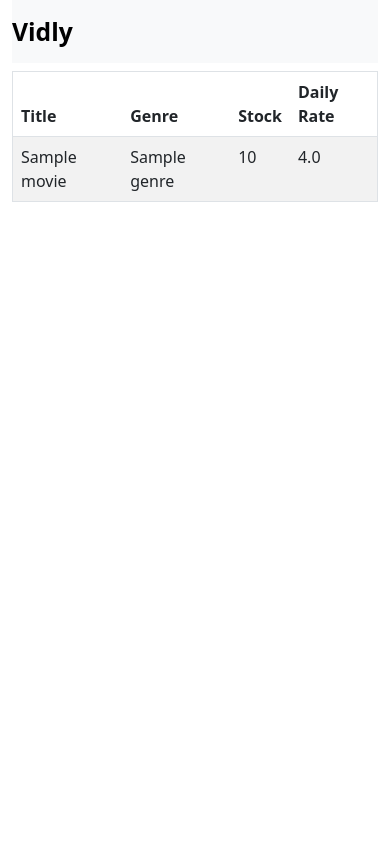
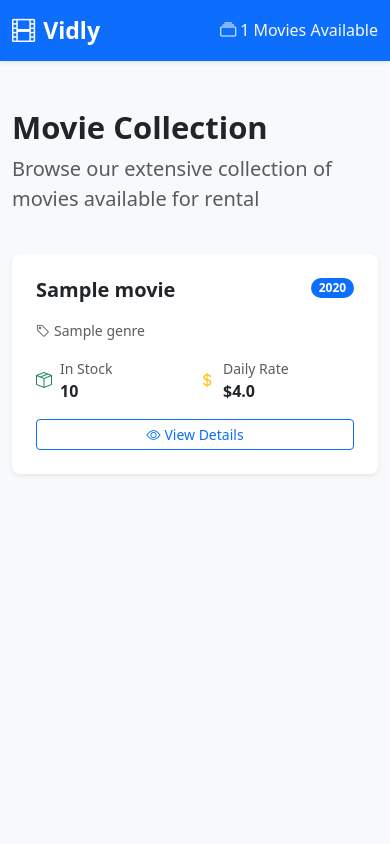
Before and after one commit to salmancrc/django-vidly, a Django app: page /movies/ in a window 390 px wide. Run offline with Django 4.2, Linux system fonts and the light colour scheme; tables that the repository leaves empty hold one stand-in row (values such as "Sample post").

Commit message:
Enhance templates with SEO, responsive design, and modern card-based UI

```diff
--- a/movies/templates/base.html
+++ b/movies/templates/base.html
@@ -1,9 +1,42 @@
 <!DOCTYPE html>
-<html>
+<html lang="en">
   <head>
+    <meta charset="UTF-8" />
     <meta name="viewport" content="width=device-width, initial-scale=1" />
-    <link href="https://cdn.jsdelivr.net/npm/bootstrap@5.3.0/dist/css/bootstrap.min.css" rel="stylesheet" />
-    <title>{% block title %}Movies{% endblock %}</title>
+    <meta
+      name="description"
+      content="Vidly - Professional movie rental service with a curated collection of films"
+    />
+    <meta
+      name="keywords"
+      content="movies, rental, films, entertainment, vidly"
+    />
+    <meta name="author" content="Vidly" />
+
+    <!-- Favicon -->
+    {% load static %}
+    <link
+      rel="icon"
+      type="image/svg+xml"
+      href="{% static 'movies/images/favicon.svg' %}"
+    />
+    <link
+      rel="apple-touch-icon"
+      href="{% static 'movies/images/favicon.ico' %}"
+    />
+
+    <!-- Bootstrap CSS -->
+    <link
+      href="https://cdn.jsdelivr.net/npm/bootstrap@5.3.0/dist/css/bootstrap.min.css"
+      rel="stylesheet"
+    />
+    <link
+      href="https://cdn.jsdelivr.net/npm/bootstrap-icons@1.11.0/font/bootstrap-icons.css"
+      rel="stylesheet"
+    />
+    <link href="{% static 'movies/css/style.css' %}" rel="stylesheet" />
+
+    <title>{% block title %}Vidly - Movie Rental Service{% endblock %}</title>
   </head>
   <body>
     {% block content %}{% endblock %}
--- a/movies/templates/movies/index.html
+++ b/movies/templates/movies/index.html
@@ -1,27 +1,92 @@
 {% extends 'base.html' %} {% block content %}
-<div class="container-fluid">
-  <nav class="navbar bg-body-tertiary">
-    <a class="navbar-brand fs-2 fw-semibold" href="#">Vidly</a>
+<div class="min-vh-100 bg-light">
+  <nav class="navbar navbar-expand-lg navbar-dark bg-primary shadow-sm">
+    <div class="container">
+      <a class="navbar-brand fw-bold fs-3" href="#">
+        <i class="bi bi-film me-2"></i>Vidly
+      </a>
+      <div class="navbar-nav ms-auto">
+        <span class="navbar-text text-light">
+          <i class="bi bi-collection me-1"></i>{{ movies.count }} Movies
+          Available
+        </span>
+      </div>
+    </div>
   </nav>
-  <table class="table table-striped mt-2 border">
-    <thead>
-      <tr>
-        <th>Title</th>
-        <th>Genre</th>
-        <th>Stock</th>
-        <th>Daily Rate</th>
-      </tr>
-    </thead>
-    <tbody>
+
+  <div class="container py-5">
+    <div class="row mb-4">
+      <div class="col-12">
+        <h1 class="display-5 fw-bold text-dark mb-2">Movie Collection</h1>
+        <p class="lead text-muted">
+          Browse our extensive collection of movies available for rental
+        </p>
+      </div>
+    </div>
+
+    <div class="row g-4">
       {% for movie in movies %}
-      <tr>
-        <td>{{ movie.title }}</td>
-        <td>{{ movie.genre }}</td>
-        <td>{{ movie.number_in_stock }}</td>
-        <td>{{ movie.daily_rate }}</td>
-      </tr>
+      <div class="col-lg-4 col-md-6 col-sm-12">
+        <div class="card h-100 shadow-sm border-0 rounded-3 hover-lift">
+          <div class="card-body p-4">
+            <div class="d-flex justify-content-between align-items-start mb-3">
+              <h5 class="card-title fw-bold text-dark mb-0">
+                {{ movie.title }}
+              </h5>
+              <span class="badge bg-primary rounded-pill"
+                >{{ movie.release_year }}</span
+              >
+            </div>
+
+            <div class="mb-3">
+              <span class="text-muted small">
+                <i class="bi bi-tag me-1"></i>{{ movie.genre }}
+              </span>
+            </div>
+
+            <div class="row g-2 mb-3">
+              <div class="col-6">
+                <div class="d-flex align-items-center">
+                  <i class="bi bi-box-seam text-success me-2"></i>
+                  <div>
+                    <small class="text-muted d-block">In Stock</small>
+                    <strong class="text-dark"
+                      >{{ movie.number_in_stock }}</strong
+                    >
+                  </div>
+                </div>
+              </div>
+              <div class="col-6">
+                <div class="d-flex align-items-center">
+                  <i class="bi bi-currency-dollar text-warning me-2"></i>
+                  <div>
+                    <small class="text-muted d-block">Daily Rate</small>
+                    <strong class="text-dark">${{ movie.daily_rate }}</strong>
+                  </div>
+                </div>
+              </div>
+            </div>
+
+            <div class="d-grid">
+              <button class="btn btn-outline-primary btn-sm">
+                <i class="bi bi-eye me-1"></i>View Details
+              </button>
+            </div>
+          </div>
+        </div>
+      </div>
+      {% empty %}
+      <div class="col-12">
+        <div class="text-center py-5">
+          <i class="bi bi-film display-1 text-muted"></i>
+          <h3 class="mt-3 text-muted">No Movies Available</h3>
+          <p class="text-muted">
+            Check back later for new additions to our collection.
+          </p>
+        </div>
+      </div>
       {% endfor %}
-    </tbody>
-  </table>
+    </div>
+  </div>
 </div>
 {% endblock %}
```
